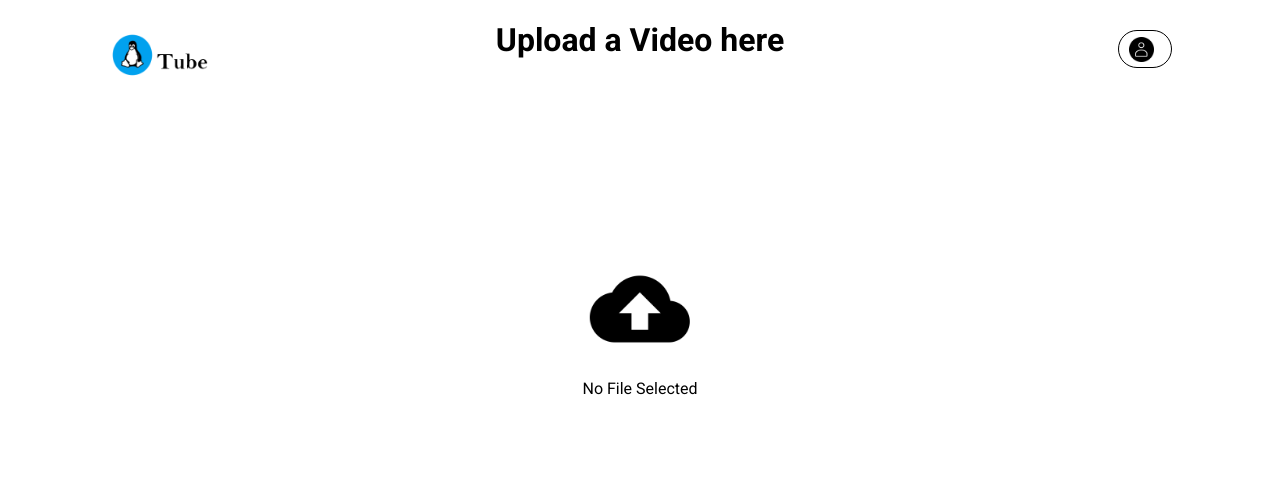
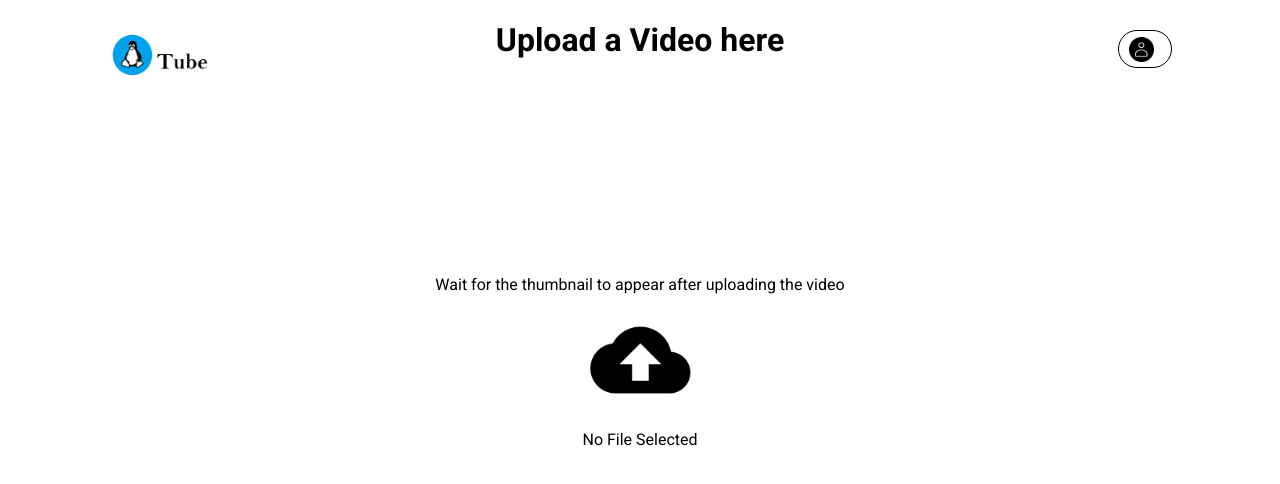
Before and after one commit to aspaudel/penguin-tube, a React (Create React App) app: page /uploadVideo in a window 1280 px wide. Shown: the top 484 px of the page. Built offline with nearby package versions, Linux system fonts and the light colour scheme; no server answers.

Commit message:
Thumbnail appear warning in upload video

```diff
--- a/src/components/UploadVideoPage.js
+++ b/src/components/UploadVideoPage.js
@@ -33,6 +33,7 @@ export default function UploadVideoPage() {
       />
       <div className="upload-video-form">
         <h1>Upload a Video here</h1>
+        <p>Wait for the thumbnail to appear after uploading the video</p>
         <Dropzone
           onDrop={(acceptedFiles) => {
             let formData = new FormData();
```
